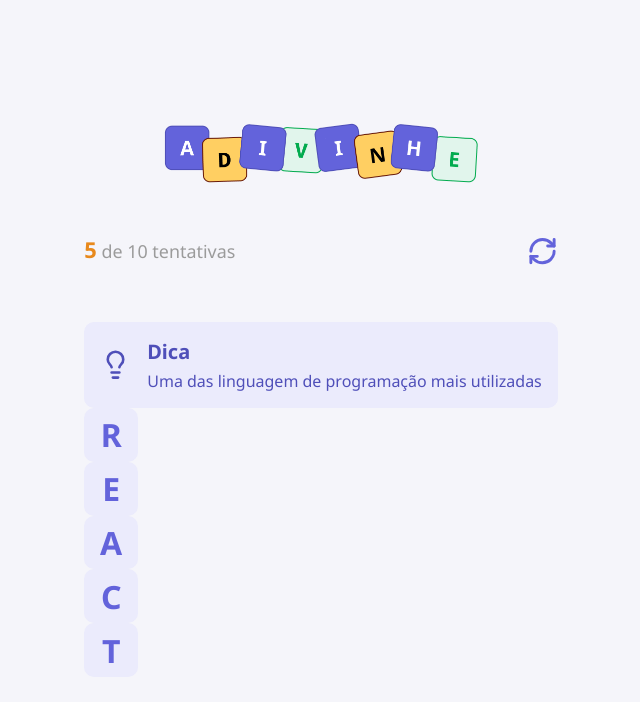
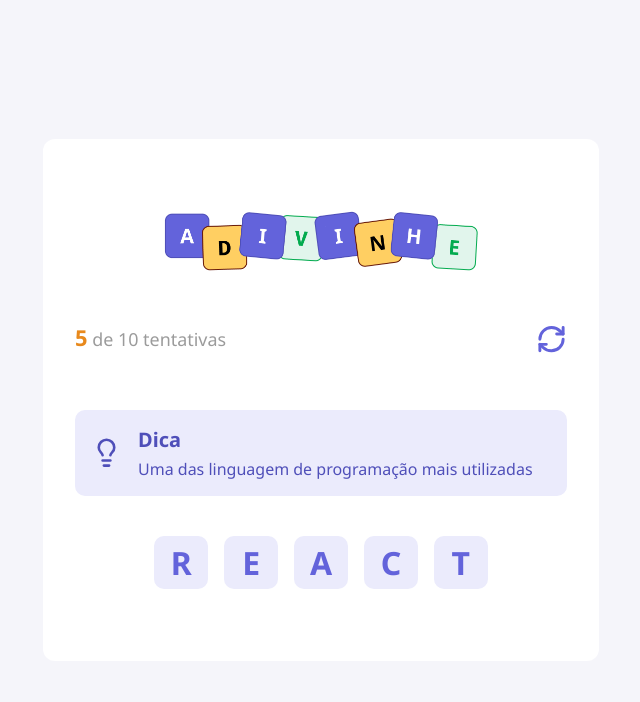
Before and after one commit to AlissonFA/adivinhe, a React (Vite) app: page / in a window 1280 px wide. Shown: the top 702 px of the page, without its empty margins (319-959 px from the left). Built offline with nearby package versions, Linux system fonts and the light colour scheme.

Commit message:
style: estilizando main

```diff
--- a/src/App.tsx
+++ b/src/App.tsx
@@ -17,11 +17,13 @@
 
         <Tip tip="Uma das linguagem de programação mais utilizadas" />
 
-        <Letter value="R" />
-        <Letter value="E" />
-        <Letter value="A" />
-        <Letter value="C" />
-        <Letter value="T" />
+        <div className={styles.word}>
+          <Letter value="R" />
+          <Letter value="E" />
+          <Letter value="A" />
+          <Letter value="C" />
+          <Letter value="T" />
+        </div>
       </main>
     </div>
   )
--- a/src/app.module.css
+++ b/src/app.module.css
@@ -5,4 +5,23 @@
   display: flex;
   justify-content: center;
   align-items: center;
+
+  & main {
+    width: 34.75rem;
+
+    background-color: #ffffff;
+    padding: 2rem;
+    padding-top: 4.5rem;
+    border-radius: 0.75rem;
+  }
+
+  & .word {
+    width: 100%;
+    display: flex;
+    justify-content: center;
+    flex-wrap: wrap;
+    gap: 1rem;
+
+    margin: 2.5rem 0;
+  }
 }
```
